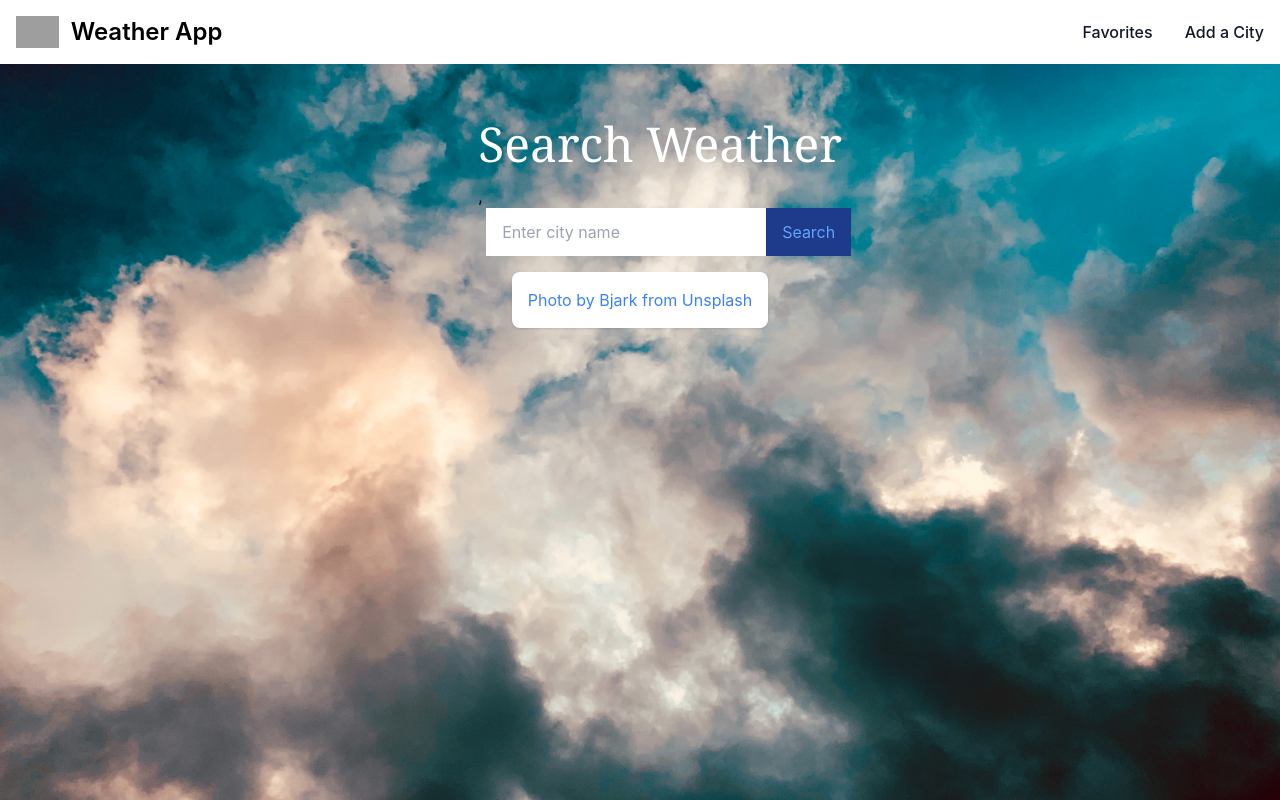
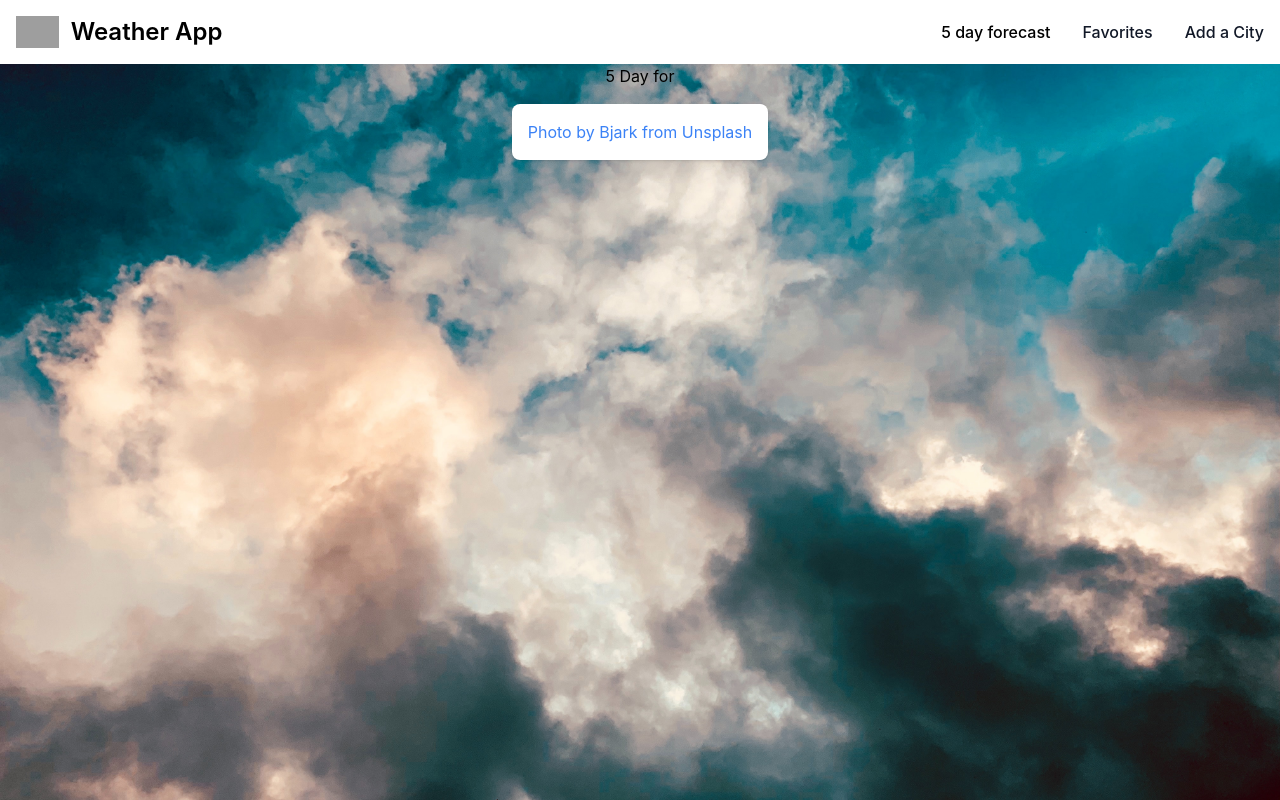
Before and after one commit to moesarsour/weatherapp, a React (Create React App) app: page /multi in a window 1280 px wide. Built offline with nearby package versions, Linux system fonts and the light colour scheme; grey boxes are pictures that could not be loaded.

Commit message:
fixed routes

```diff
--- a/src/App.js
+++ b/src/App.js
@@ -1,17 +1,16 @@
 import './App.css';
-import { BrowserRouter as Router, Route, Link, Routes, BrowserRouter } from 'react-router-dom';
+import { BrowserRouter as Router, Route, Routes,} from 'react-router-dom';
 import Nav from './components/nav'
 import Weather from './components/weather'
 import Footer from './components/footer'
 import New from './components/new'
 import Favorite from './components/favorite';
-import Multi from './components/multi-forecast'
+import Multi from './components/multi'
 
 
 
 function App() {
 return (
-
       <div className='app flex'>
         <div className=' flex flex-col items-center'>
           <Nav/>
@@ -19,11 +18,10 @@ return (
         <Route path ='/' element={<Weather/>}/>
         <Route path ='/new' element={<New/>}/>
         <Route path ='/favorite' element={<Favorite/>}/>
-        <Route path ='/multi-forecast' element={<Multi/>}/>
+        <Route path ='/multi' element={<Multi/>}/>
     </Routes>
-        <><Weather />
+      <Footer/>
 
-        <Footer /></>
         </div>
       </div>
 
--- a/src/components/multi-forecast.js
+++ b/src/components/multi.js
@@ -1,12 +1,10 @@
 import React from 'react'
 import { useState } from 'react'
 
-function Multi ({api}) {
-    const [city, setCity] = useState();
-    const [weather, setWeather] = useState();
+function Multi () {
     return(
         <div>
-
+            <h1>5 Day for</h1>
         </div>
     )
 }
--- a/src/components/nav.js
+++ b/src/components/nav.js
@@ -1,7 +1,7 @@
 import React from 'react'
 import {Link} from 'react-router-dom'
 import '../App.css'
-import Favorite from './favorite';
+
 
 
 function Nav () {
@@ -15,13 +15,13 @@ function Nav () {
           <div className="items-center justify-between hidden w-full md:flex md:w-auto md:order-1" id="mobile-menu-2">
             <ul className="flex flex-col font-medium p-4 md:p-0 mt-4 border border-gray-100 rounded-lg bg-gray-50 md:flex-row md:space-x-8 md:mt-0 md:border-0 md:bg-white dark:bg-gray-800 md:dark:bg-gray-900 dark:border-gray-700">
               <li>
-                 <Link to='/weather' className='text-white'>Home</Link>
+                 <Link to='/' className='text-white'>Home</Link>
               </li>
               <li>
-                <Link path='/mulit-forecast' className='text-white'>5-Day Forecast </Link>
+                <a href='/multi'>5 day forecast</a>
               </li>
               <li>
-                <a href={Favorite} className="block py-2 pl-3 pr-4 text-gray-900 rounded hover:bg-gray-100 md:hover:bg-transparent md:hover:text-blue-700 md:p-0 dark:text-white md:dark:hover:text-blue-500 dark:hover:bg-gray-700 dark:hover:text-white md:dark:hover:bg-transparent dark:border-gray-700">Favorites</a>
+                <a href='/favorite' className="block py-2 pl-3 pr-4 text-gray-900 rounded hover:bg-gray-100 md:hover:bg-transparent md:hover:text-blue-700 md:p-0 dark:text-white md:dark:hover:text-blue-500 dark:hover:bg-gray-700 dark:hover:text-white md:dark:hover:bg-transparent dark:border-gray-700">Favorites</a>
               </li>
               <li>
                 <a href="/new" className="block py-2 pl-3 pr-4 text-gray-900 rounded hover:bg-gray-100 md:hover:bg-transparent md:hover:text-blue-700 md:p-0 dark:text-white md:dark:hover:text-blue-500 dark:hover:bg-gray-700 dark:hover:text-white md:dark:hover:bg-transparent dark:border-gray-700">Add a City</a>
```
